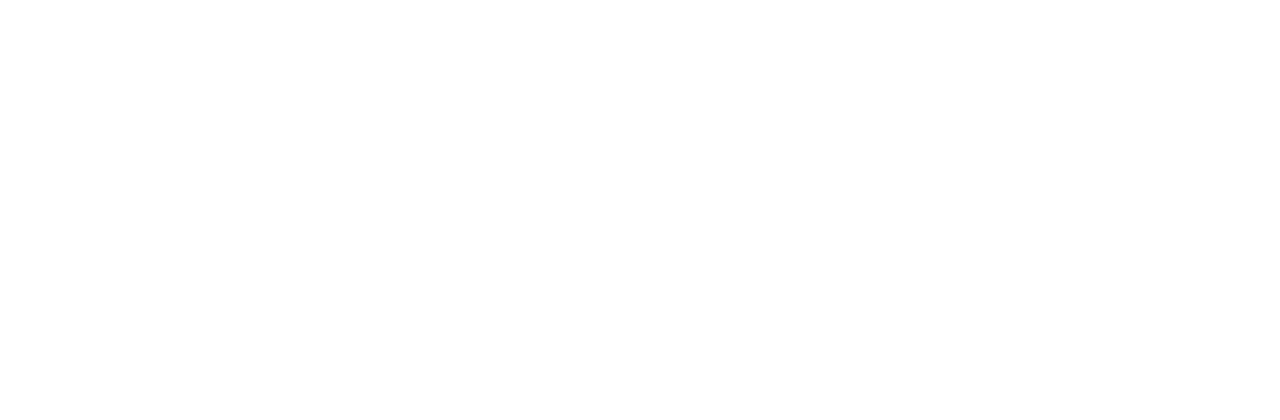
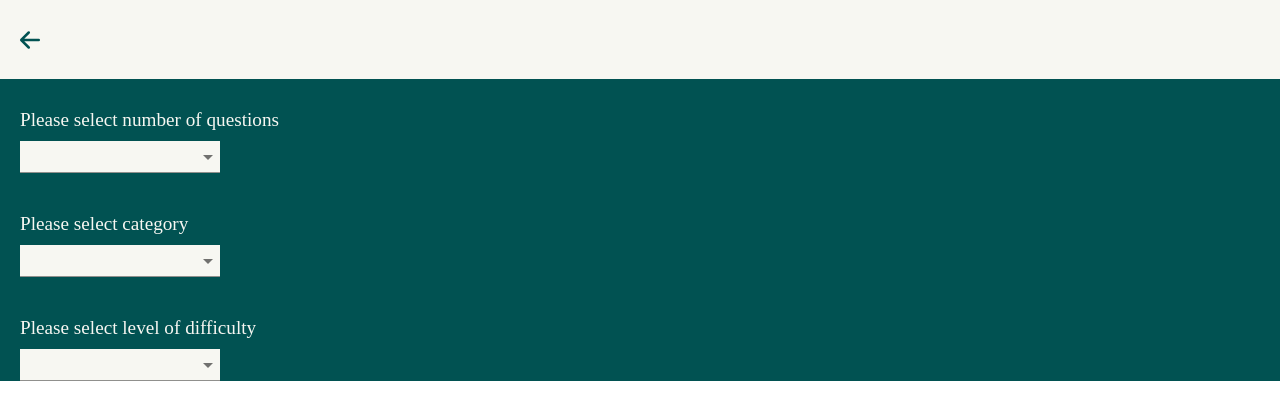
Before and after one commit to LStrouhal/triviap, a React (Create React App) app in the folder frontend/: page / in a window 1280 px wide. Shown: the top 420 px of the page. Built offline with nearby package versions, Linux system fonts and the light colour scheme.

Commit message:
added initial design for selection interface

```diff
--- a/frontend/public/index.html
+++ b/frontend/public/index.html
@@ -24,7 +24,7 @@
       work correctly both with client-side routing and a non-root public URL.
       Learn how to configure a non-root public URL by running `npm run build`.
     -->
-    <title>React App</title>
+    <title>triviap</title>
   </head>
   <body>
     <noscript>You need to enable JavaScript to run this app.</noscript>
--- a/frontend/src/App.js
+++ b/frontend/src/App.js
@@ -1,19 +1,21 @@
+import styled from "styled-components/macro"
+import SelectionsHeader from "./components/SelectionsHeader";
+import Selections from "./components/Selections";
 
-
-
-function App() {
+export default function App() {
 
 
     return (
-        <div className="App">
-            <header className="App-header">
-                <div>
-
-                </div>
-
-            </header>
-        </div>
+        <PageLayout>
+            <SelectionsHeader/>
+            <Selections/>
+        </PageLayout>
     );
 }
 
-export default App;
+const PageLayout = styled.div`
+  background: var(--greenStandard);
+  color: var(--beigeStandard);
+  display: grid;
+  grid-template-rows: auto 1fr;
+`;
--- /dev/null
+++ b/frontend/src/components/BackButton.js
@@ -0,0 +1,20 @@
+import styled from "styled-components/macro"
+import {BsArrowLeftShort} from "react-icons/bs"
+
+export default function BackButton() {
+    return (
+        <ArrowButton>
+            < BsArrowLeftShort/>
+        </ArrowButton>
+    )
+}
+
+const ArrowButton = styled.button`
+
+  border: none;
+  background: var(--beigeStandard);
+  color: var(--greenStandard);
+  padding: 10px 0 0 0;
+  font-size: 40px;
+  cursor: pointer;
+`
--- /dev/null
+++ b/frontend/src/components/CategorySelector.js
@@ -0,0 +1,44 @@
+import {Select, MenuItem, FormControl} from "@material-ui/core"
+import {useState} from "react";
+import useStyles from "./DropdownStlye";
+
+export default function CategorySelector() {
+
+    const style = useStyles();
+    const [category, setCategory] = useState("");
+
+    const handleChange = selection => setCategory(selection.target.value);
+
+    return (
+        <section>
+            <FormControl className={style.formControl}>
+                <Select onChange={handleChange}>
+                    <MenuItem value={1}> General Knowledge</MenuItem>
+                    <MenuItem value={2}>Entertainment: Books</MenuItem>
+                    <MenuItem value={3}>Entertainment: Film</MenuItem>
+                    <MenuItem value={4}>Entertainment: Music</MenuItem>
+                    <MenuItem value={5}>Entertainment: Musicals & Theaters</MenuItem>
+                    <MenuItem value={6}>Entertainment: Television</MenuItem>
+                    <MenuItem value={7}>Entertainment: Video Games</MenuItem>
+                    <MenuItem value={8}>Entertainment: Board Games</MenuItem>
+                    <MenuItem value={9}>Science & Nature</MenuItem>
+                    <MenuItem value={10}>Science: Computers</MenuItem>
+                    <MenuItem value={11}>Science Mathematics</MenuItem>
+                    <MenuItem value={12}>Mythology</MenuItem>
+                    <MenuItem value={13}>Sports</MenuItem>
+                    <MenuItem value={14}>Geography</MenuItem>
+                    <MenuItem value={15}>History</MenuItem>
+                    <MenuItem value={16}>Politics</MenuItem>
+                    <MenuItem value={17}>Art</MenuItem>
+                    <MenuItem value={18}>Celebrities</MenuItem>
+                    <MenuItem value={19}>Animals</MenuItem>
+                    <MenuItem value={20}>Vehicles</MenuItem>
+                    <MenuItem value={21}>Entertainment: Comics</MenuItem>
+                    <MenuItem value={22}>Science: Gadgets</MenuItem>
+                    <MenuItem value={23}>Entertainment: Japanese Anime & Manga</MenuItem>
+                    <MenuItem value={24}>Entertainment: Cartoon & Animations</MenuItem>
+                </Select>
+            </FormControl>
+        </section>
+    )
+}
--- /dev/null
+++ b/frontend/src/components/DifficultySelector.js
@@ -0,0 +1,29 @@
+import {Select, MenuItem, FormControl} from "@material-ui/core"
+import {useState} from "react";
+import useStyles from "./DropdownStlye";
+import styled from "styled-components/macro"
+
+export default function DifficultySelector() {
+    const style = useStyles();
+    const [difficulty, setDifficulty] = useState("");
+
+    const handleChange = selection => setDifficulty(selection.target.value);
+
+    return (
+        <Wrapper>
+            <FormControl className={style.formControl}>
+                <Select onChange={handleChange}>
+                    <MenuItem value={"Easy"}>Easy</MenuItem>
+                    <MenuItem value={"Medium"}>Medium</MenuItem>
+                    <MenuItem value={"Difficult"}>Difficult</MenuItem>
+                </Select>
+            </FormControl>
+        </Wrapper>
+    )
+}
+
+const Wrapper = styled.form`
+
+cursor: pointer;
+
+  `
--- /dev/null
+++ b/frontend/src/components/DropdownStlye.js
@@ -0,0 +1,8 @@
+import {makeStyles} from "@material-ui/core";
+
+const useStyles = makeStyles(theme => ({
+    formControl: {minWidth: 200, background: "#f7f7f2", fontSize: "0.7em"},
+    MenuItem: {fontSize: "0.7em"}
+}))
+
+export default useStyles;
--- /dev/null
+++ b/frontend/src/components/GlobalStyle.js
@@ -0,0 +1,18 @@
+import {createGlobalStyle} from "styled-components";
+
+export default createGlobalStyle`
+  :root {
+    --greenStandard: #015252;
+    --beigeStandard: #f7f7f2;
+  }
+
+  * {
+      box-sizing: border-box;
+    }
+
+    body
+    {
+    margin:0;
+    }
+
+    `
--- /dev/null
+++ b/frontend/src/components/NumberSelector.js
@@ -0,0 +1,26 @@
+import {Select, MenuItem, FormControl} from "@material-ui/core"
+import {useState} from "react";
+import useStyles from "./DropdownStlye";
+
+export default function NumberSelector() {
+    const style = useStyles();
+    const [value, setValue] = useState("");
+
+    const handleChange = selection => setValue(selection.target.value);
+
+    return (
+        <section>
+            <FormControl className={style.formControl}>
+                <Select onChange={handleChange}>
+                    <MenuItem value={"10"}>10</MenuItem>
+                    <MenuItem value={"15"}>15</MenuItem>
+                    <MenuItem value={"20"}>20</MenuItem>
+                    <MenuItem value={"25"}>15</MenuItem>
+                    <MenuItem value={"30"}>20</MenuItem>
+                    <MenuItem value={"35"}>15</MenuItem>
+                    <MenuItem value={"40"}>20</MenuItem>
+                </Select>
+            </FormControl>
+        </section>
+    )
+}
--- /dev/null
+++ b/frontend/src/components/Selections.js
@@ -0,0 +1,37 @@
+import styled from "styled-components/macro"
+import DifficultySelector from "./DifficultySelector";
+import NumberSelector from "./NumberSelector";
+import CategorySelector from "./CategorySelector";
+
+export default function Selections() {
+    return (
+        <Wrapper>
+            <section>
+                <header> Please select number of questions</header>
+                <NumberSelector/>
+            </section>
+            <section>
+                <header> Please select category</header>
+                <CategorySelector/>
+            </section>
+            <section>
+                <header> Please select level of difficulty</header>
+                <DifficultySelector/>
+            </section>
+        </Wrapper>
+    )
+}
+
+const Wrapper = styled.main`
+  overflow-y: scroll;
+  padding: 0 20px;
+  display: grid;
+  grid-template-rows: 1fr 1fr 1fr;
+  grid-gap: 10px;
+
+  header {
+    font-size: 1.2em;
+    padding: 30px 10px 10px 0;
+  }
+
+`
--- /dev/null
+++ b/frontend/src/components/SelectionsHeader.js
@@ -0,0 +1,17 @@
+import styled from "styled-components/macro"
+import BackButton from "./BackButton";
+
+export default function SelectionsHeader() {
+    return (
+        <Header>
+            <BackButton/>
+        </Header>
+    )
+}
+
+const Header = styled.header`
+
+  background: var(--beigeStandard);
+  padding: 10px;
+
+`
--- a/frontend/src/index.js
+++ b/frontend/src/index.js
@@ -1,13 +1,13 @@
 import React from 'react';
 import ReactDOM from 'react-dom';
 import App from './App';
-
+import GlobalStyle from "./components/GlobalStyle";
 
 
 ReactDOM.render(
-  <React.StrictMode>
-    <App />
-  </React.StrictMode>,
-  document.getElementById('root')
-
+    <React.StrictMode>
+        <GlobalStyle/>
+        <App/>
+    </React.StrictMode>,
+    document.getElementById('root')
 );
```
Also changed, not shown: frontend/package.json (+9 -1 lines), 1 other file (tests, documents, lock files or other folders).
